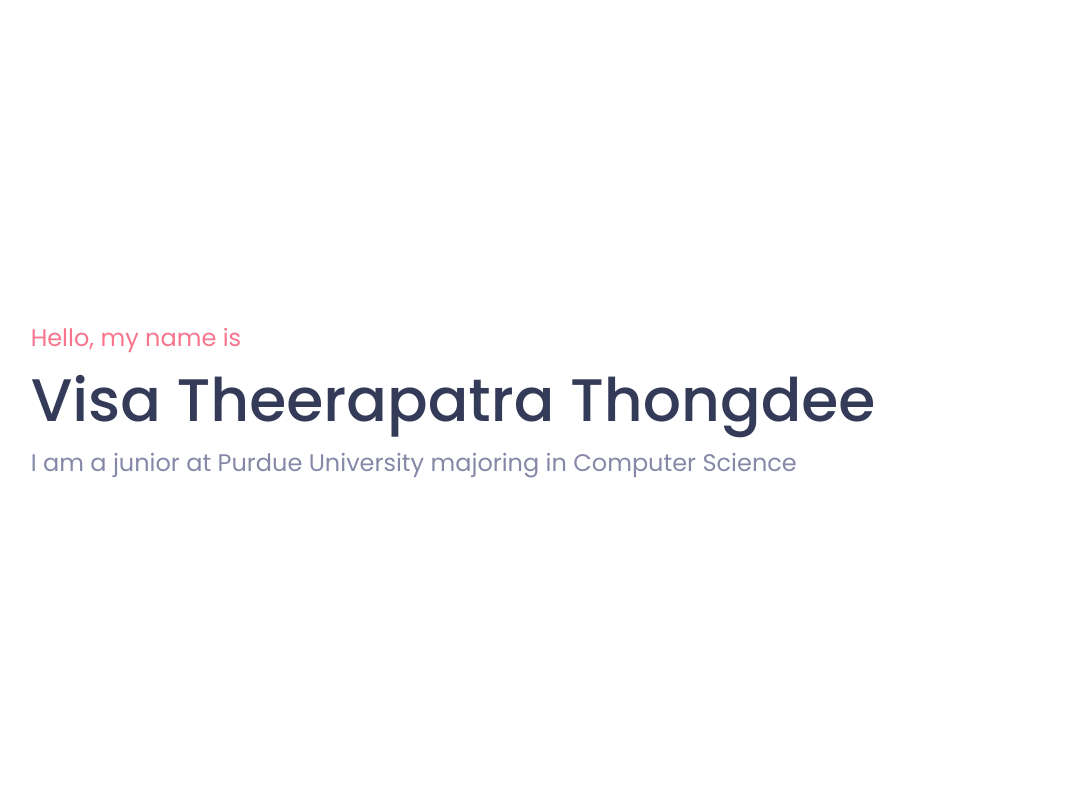
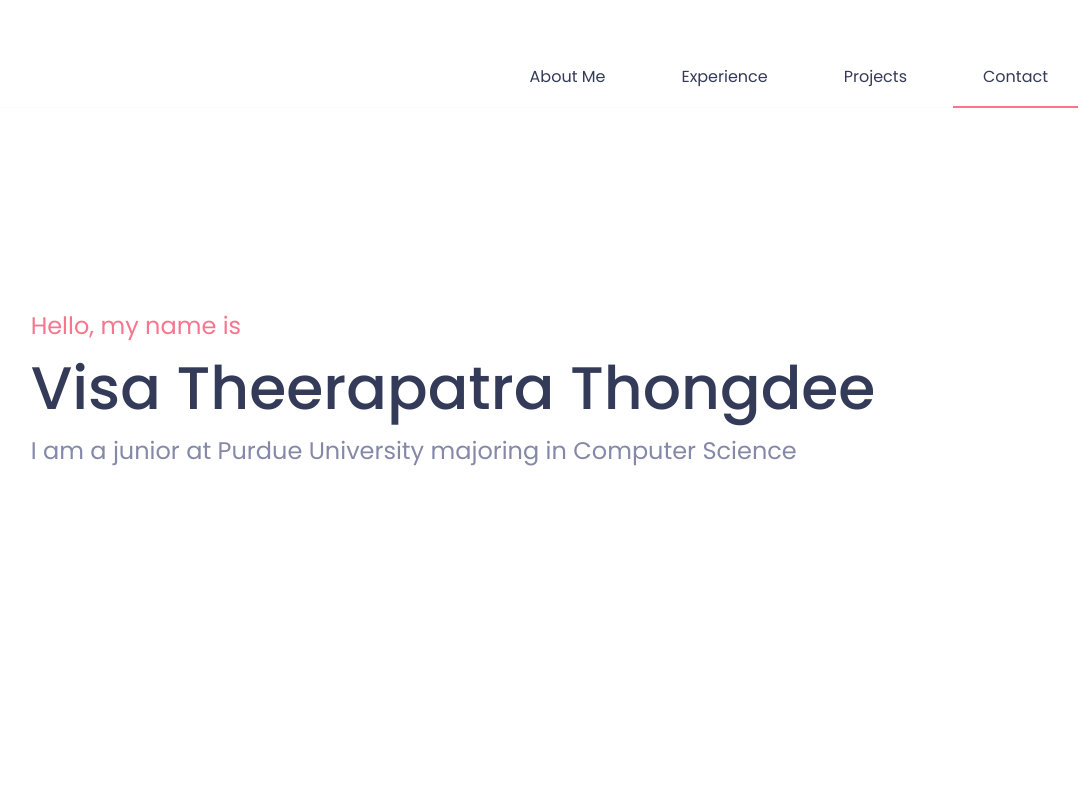
Before and after one commit to visathongdee/personal-website, a React (Create React App) app in the folder my-app/: page / in a window 1280 px wide. Shown: the top 800 px of the page, without its empty margins (187-1266 px from the left). Built offline with nearby package versions, Linux system fonts and the light colour scheme.

Commit message:
Added top bar (anchor)

```diff
--- a/my-app/src/pages/home.js
+++ b/my-app/src/pages/home.js
@@ -1,6 +1,6 @@
 import React from "react";
 import "../style.css";
-import { Button, theme } from "antd";
+import { Button, theme, Anchor } from "antd";
 // import { useNavigate } from "react-router-dom";
 import Landing from "./sections/landing";
 import AboutMe from "./sections/aboutMe";
@@ -12,14 +12,46 @@ const { useToken } = theme;
 
 export default function Home() {
   const { token } = useToken();
+
+  const items = [
+    {
+      key: "aboutMe",
+      href: "#aboutMe",
+      title: "About Me",
+    },
+    {
+      key: "experience",
+      href: "#experience",
+      title: "Experience",
+    },
+    {
+      key: "projects",
+      href: "#projects",
+      title: "Projects",
+    },
+    {
+      key: "contact",
+      href: "#contact",
+      title: "Contact",
+    },
+  ];
+
   return (
-    // <div className="centerComp">
     <div>
+      <Anchor direction="horizontal" items={items} className="anchor" />
       <Landing />
-      <AboutMe />
-      <Experience />
-      <Projects />
-      <Contact />
+      <div id="aboutMe">
+        <AboutMe />
+      </div>
+      <div id="experience">
+        <Experience />
+      </div>
+      <div id="projects">
+        <Projects />
+      </div>
+      <div id="contact">
+        <Contact />
+      </div>
     </div>
   );
 }
--- a/my-app/src/pages/sections/experience.tsx
+++ b/my-app/src/pages/sections/experience.tsx
@@ -11,10 +11,10 @@ import { Radio, Tabs } from "antd";
 const { useToken } = theme;
 
 interface ExperienceEntry {
-  title: string
-  place: string
-  date: string
-  bullets: string[]
+  title: string;
+  place: string;
+  date: string;
+  bullets: string[];
 }
 
 export default function Experience() {
@@ -51,7 +51,7 @@ export default function Experience() {
       "Establish grading guidelines and grade projects of over 800 students of the STAT 19000 course.",
       "Aid students with questions and issues regarding weekly projects involving Python and R done on Jupyter Notebook.",
     ],
-  }
+  };
 
   const dataMineEntry: ExperienceEntry = {
     title: "Undergraduate Teaching Assistant",
@@ -61,7 +61,7 @@ export default function Experience() {
       "Establish grading guidelines and grade projects of over 800 students of the STAT 19000 course.",
       "Aid students with questions and issues regarding weekly projects involving Python and R done on Jupyter Notebook.",
     ],
-  }
+  };
 
   const itapEntry: ExperienceEntry = {
     title: "Technology Coordinator",
@@ -73,7 +73,7 @@ export default function Experience() {
       "Maintain constant communication with head office and coworkers through Microsoft Teams.",
       "Advised students and professors with issues regarding technological issues, printing, Purdue's authentication system, student software, etc.",
     ],
-  }
+  };
 
   const merckEntry: ExperienceEntry = {
     title: "Undergraduate Data Science Researcher",
@@ -84,7 +84,7 @@ export default function Experience() {
       "Engaged with a team of students with varying skills which promoted communication and learning.",
       "Managed content on the team's website and social medias with the current progress of projects.",
     ],
-  }
+  };
 
   const getExperienceEntry = (entry: ExperienceEntry) => {
     return (
@@ -111,8 +111,8 @@ export default function Experience() {
           </div>
         ))}
       </div>
-    )
-  }
+    );
+  };
 
   const { TabPane } = Tabs;
 
@@ -153,7 +153,7 @@ export default function Experience() {
         defaultActiveKey="1"
         tabPosition="left"
         tabBarStyle={{
-          minHeight: "400px",
+          minHeight: "500px",
           height: "auto",
         }}
       >
--- a/my-app/src/pages/sections/landing.js
+++ b/my-app/src/pages/sections/landing.js
@@ -8,7 +8,7 @@ const { useToken } = theme;
 export default function Landing() {
   const { token } = useToken();
   return (
-    <div className="parent">
+    <div className="landing-parent">
       <div className="container">
         <h2 style={{ color: token.darkPink, margin: "0px", textAlign: "left" }}>
           Hello, my name is
--- a/my-app/src/style.css
+++ b/my-app/src/style.css
@@ -38,6 +38,15 @@ p {
     color: #8589A7;
     margin-top: 0px;
     margin-bottom: 10px;
+}
+
+.landing-parent {
+    display: flex;
+    flex-direction: column;
+    justify-content: center;
+    align-items: center;
+    /* border: 1px solid #2d2d2d; */
+    height: 70vh;
 }
 
 .parent {
@@ -107,6 +116,38 @@ p {
     fill: #F6F6F6;
     margin: 0;
   }
+
+
+/* ===================== ANCHOR ===================== */
+
+.anchor {
+    /* background-color: rgb(246, 246, 246, 0.5); */
+    /* height: 50px; */
+}
+
+.ant-anchor-link-title {
+    font-size: 16px;
+    color: #343B58 !important;
+    padding-inline: 30px;
+}
+
+.ant-anchor-link-title.ant-anchor-link-title-active {
+    font-size: 16px;
+    color: #F7768E !important;
+    padding-inline: 30px;
+}
+
+.ant-anchor {
+    padding: 15px !important;
+    padding-top: 60px !important;
+    background-color: rgb(255, 255, 255, 0.75);
+    justify-content: flex-end;
+}
+
+.ant-anchor-ink-bar {
+    color: transparent !important;
+}
+
 
 /* ================EXPERIENCE PAGE==================================== */
 .ant-tabs-nav-list {
```
